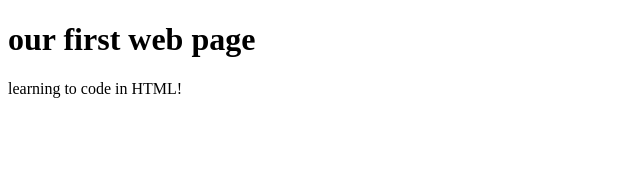
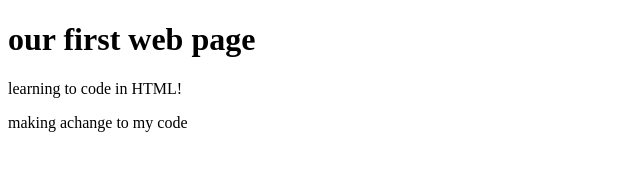
Before and after one commit to tulasithumu/spring-dis, a plain HTML site: page index.html in a window 1280 px wide. Shown: the whole page, without its empty margins (0-640 px from the left). Drawn offline with Linux system fonts and the light colour scheme.

Commit message:
first commit

```diff
--- a/index.html
+++ b/index.html
@@ -4,5 +4,6 @@
     <body>
         <h1>our first web page</h1>
         <p>learning to code in HTML!</p>
+        <p>making achange to my code </p>
     </body>
 </html>
```
